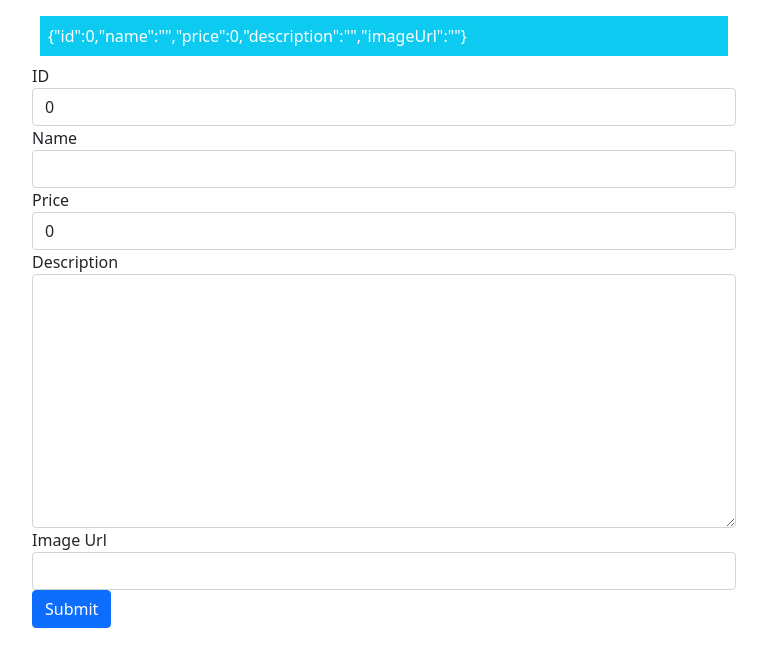
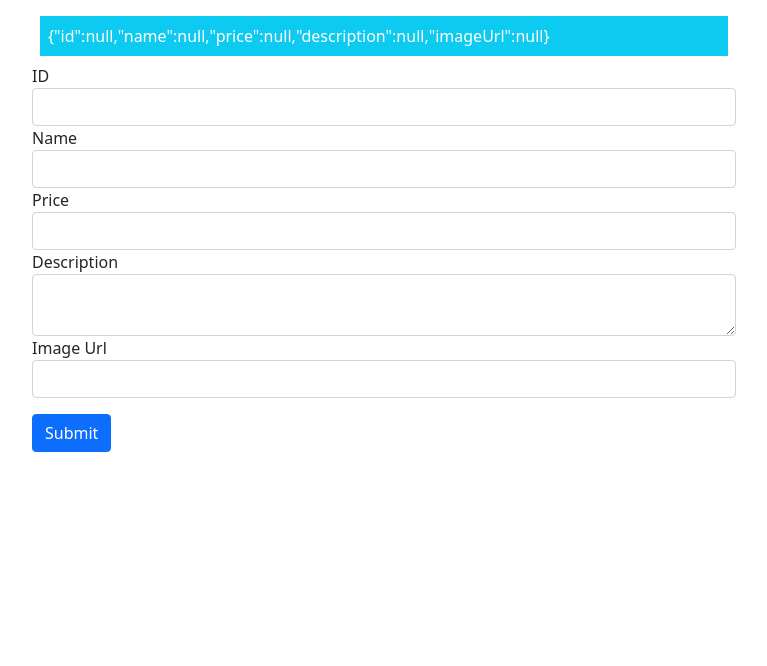
Before and after one commit to MustafaTheEngineer/Angular, an Angular app: page / in a window 1280 px wide. Shown: the top 666 px of the page, without its empty margins (66-833 px from the left). Built offline with nearby package versions, Linux system fonts and the light colour scheme.

Commit message:
template driven forms ngForm

```diff
--- a/src/app/product/product.component.html
+++ b/src/app/product/product.component.html
@@ -3,60 +3,119 @@
     <div class="col-8">
       <div class="m-3">
         <div class="bg-info text-white m-2 p-2">
-                    {{jsonProduct}}
+          {{ jsonProduct }}
         </div>
-
+        <form #form="ngForm" (ngSubmit)="submitForm(form)">
+          <div
+            class="bg-danger text-white p-3 my-2 rounded"
+            *ngIf="formSubmitted && form.invalid"
+          >
+            An error has ocurred. Check your info.
+            <ul>
+              <li *ngFor="let error of getFormErrors(form)">
+                {{ error }}
+              </li>
+            </ul>
+          </div>
           <div class="form-group">
             <label for="">ID</label>
-                    <input required type="text" class="form-control"
-                    [(ngModel)]="newProduct.id" #id="ngModel">
+            <input
+              required
+              type="text"
+              class="form-control"
+              [(ngModel)]="newProduct.id"
+              #id="ngModel"
+              name="id"
+            />
             <div class="alert alert-danger" *ngIf="id.touched && !id.valid">
               ID is required
             </div>
           </div>
           <div class="form-group">
             <label for="">Name</label>
-                    <input required minlength="3" pattern="^[A-Za-z]+$" name="name" #name="ngModel"  type="text" class="form-control"
+            <input
+              required
+              minlength="3"
+              pattern="^[A-Za-z]+$"
+              name="name"
+              #name="ngModel"
+              type="text"
+              class="form-control"
               [(ngModel)]="newProduct.name"
-                    (blur)="log(name)"
+            />
+            <ul
+              class="alert alert-danger"
+              *ngIf="(formSubmitted || name.dirty) && name.invalid"
             >
-                    <div class="alert alert-danger" *ngIf="name.touched && !name.valid">
-                        <p *ngFor="let error of getValidationErrors(name)">
-                            {{error}}
-                        </p>
-                    </div>
+              <li *ngFor="let error of getValidationErrors(name, name.name)">
+                {{ error }}
+              </li>
+            </ul>
           </div>
           <div class="form-group">
             <label for="">Price</label>
-                    <input required #pPrice="ngModel" type="number" class="form-control"
-                    [(ngModel)]="newProduct.price">
-                    <div class="alert alert-danger" *ngIf="pPrice.touched">
-                        <p *ngIf="!pPrice.valid">
+            <input
+              required
+              #pPrice="ngModel"
+              type="number"
+              class="form-control"
+              [(ngModel)]="newProduct.price"
+              name="price"
+              [class.ng-invalid]="pPrice.value <= 0"
+              [class.ng-valid]="pPrice.value > 0"
+            />
+            <div *ngIf="pPrice.touched">
+              <p class="alert alert-danger" *ngIf="!pPrice.valid">
                 <span *ngIf="pPrice.errors['required']"></span>
                 Price is required
               </p>
-                        <p *ngIf="pPrice.value <= 0">Price must be positive value</p>
+              <p class="alert alert-danger" *ngIf="pPrice.value <= 0">Price must be positive value</p>
             </div>
           </div>
           <div class="form-group">
             <label for="">Description</label>
-                    <textarea name="" id="" cols="30" rows="10" class="form-control" #desc="ngModel"
-                    [(ngModel)]="newProduct.description"></textarea>
+            <textarea
+              name=""
+              id=""
+              cols="30"
+              rows="2"
+              class="form-control"
+              #desc="ngModel"
+              [(ngModel)]="newProduct.description"
+              name="desc"
+            ></textarea>
             <div class="alert alert-danger" *ngIf="desc.touched && !desc.valid">
               Name is required
             </div>
           </div>
           <div class="form-group">
             <label for="">Image Url</label>
-                    <input required type="text" class="form-control" #image="ngModel"
-                    [(ngModel)]="newProduct.imageUrl">
-                    <div class="alert alert-danger" *ngIf="image.touched && !image.valid">
-                        Name is required
+            <input
+              required
+              type="text"
+              class="form-control"
+              #image="ngModel"
+              [(ngModel)]="newProduct.imageUrl"
+              name="image"
+            />
+            <div
+              class="alert alert-danger"
+              *ngIf="image.touched && !image.valid"
+            >
+              Image is required
             </div>
           </div>
 
-                <button class="btn btn-primary"
-                (click)="addProduct(newProduct)">Submit</button>
+          <button
+            type="submit"
+            class="btn btn-primary mt-3"
+            (click)="addProduct(newProduct)"
+            [disabled]="formSubmitted && form.invalid"
+            [class.btn-secondary]="formSubmitted && form.invalid"
+          >
+            Submit
+          </button>
+        </form>
       </div>
     </div>
   </div>
--- a/src/app/product/product.component.ts
+++ b/src/app/product/product.component.ts
@@ -1,7 +1,8 @@
 import { Component, NgModule } from '@angular/core';
 import { ProductRepository } from '../repository.model';
 import { Product } from './product.model';
-import { FormsModule, NgModel } from "@angular/forms";
+import { FormsModule, NgForm, NgModel } from "@angular/forms";
+import { SafeResourceUrl } from '@angular/platform-browser';
 
 @Component({
   selector: 'product',
@@ -15,12 +16,13 @@ export class ProductComponent {
   model:ProductRepository = new ProductRepository();
 
   newProduct:Product={
-    id:0,
-    name:"",
-    price:0,
-    description: "",
-    imageUrl:""
+    id:null,
+    name:null,
+    price:null,
+    description: null,
+    imageUrl:null
   };
+  formSubmitted:boolean = false;
 
   get jsonProduct(){
     return JSON.stringify(this.newProduct);
@@ -33,19 +35,16 @@ export class ProductComponent {
     this.model.deleteProduct(product);
   }
 
-  log(l:NgModel){
-    console.log(l.errors);
-  }
 
-  getValidationErrors(state:NgModel):string[]{
-    let ctrlName:string = state.name;
+  getValidationErrors(state:any,key:string):string[]{
+    let ctrlName:string = state.name || key;
     let messages:string[]=[];
 
     if(state.errors){
       for(let errorName in state.errors){
         switch(errorName){
           case "required":
-            messages.push(`You must enter a ${state.name}`);
+            messages.push(`You must enter a ${ctrlName}`);
           break;
           case "minlength":
             messages.push(`Min 3 character`);
@@ -57,6 +56,25 @@ export class ProductComponent {
         }
       }
     }
+    return messages;
+  }
+
+  submitForm(form:NgForm){
+    this.formSubmitted = true;
+    if (form.valid) {
+      this.addProduct(this.newProduct);
+      this.newProduct = new Product();
+      form.reset();
+      this.formSubmitted = false;
+    }
+  }
+
+  getFormErrors(form:NgForm):string[]{
+    let messages:string[] = [];
+
+    Object.keys(form.controls).forEach(k => {
+      this.getValidationErrors(form.controls[k],k).forEach(message => messages.push(message));
+    });
 
     return messages;
   }
--- a/src/assets/forms.css
+++ b/src/assets/forms.css
@@ -1,8 +1,8 @@
-.ng-touched.ng-invalid{
+.ng-touched.ng-invalid:not(form){
     border: 3px solid #a94442;
 
 }
 
-.ng-dirty.ng-valid{
+.ng-dirty.ng-valid:not(form){
     border: 3px solid #42A948;
 }
```
Lines whose indentation alone changed are shown as unchanged.
